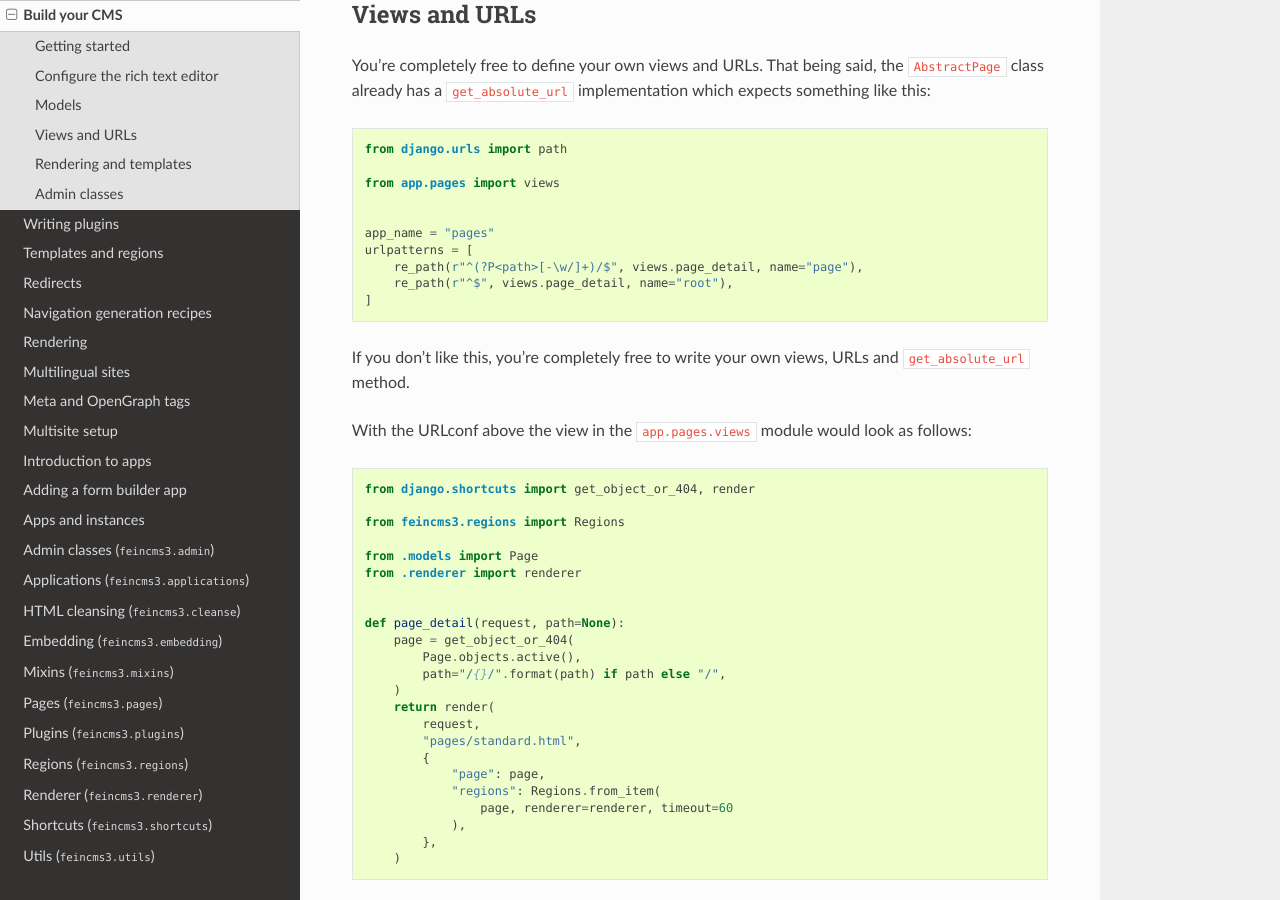
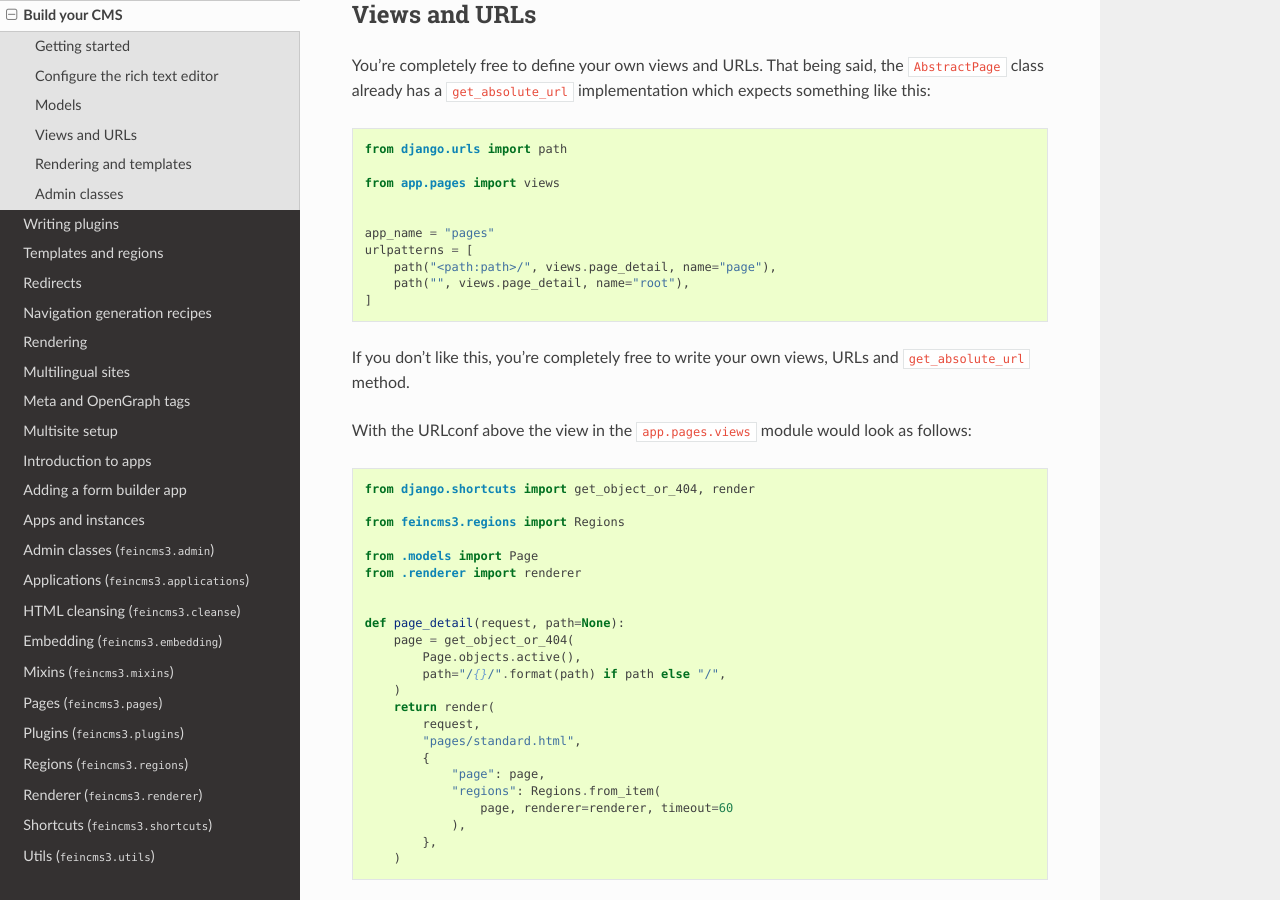
Before and after one commit to feincms/feincms3, a Sphinx documentation site: the page built from docs/build-your-cms.rst, in a window 1280 px wide and 900 px high, scrolled down 2228 px. Built offline with Sphinx 7.4.7 and the Read the Docs theme 2.0.0, drawn with Linux system fonts in a browser that asks for light colours; the version number could not be read and is left out.

Commit message:
Update docs/build-your-cms.rst
Co-authored-by: Matthias Kestenholz <mk@feinheit.ch>

```diff
--- a/docs/build-your-cms.rst
+++ b/docs/build-your-cms.rst
@@ -137,8 +137,8 @@ implementation which expects something like this:
 
     app_name = "pages"
     urlpatterns = [
-        re_path(r"^(?P<path>[-\w/]+)/$", views.page_detail, name="page"),
-        re_path(r"^$", views.page_detail, name="root"),
+        path("<path:path>/", views.page_detail, name="page"),
+        path("", views.page_detail, name="root"),
     ]
 
 If you don't like this, you're completely free to write your own views,
```
